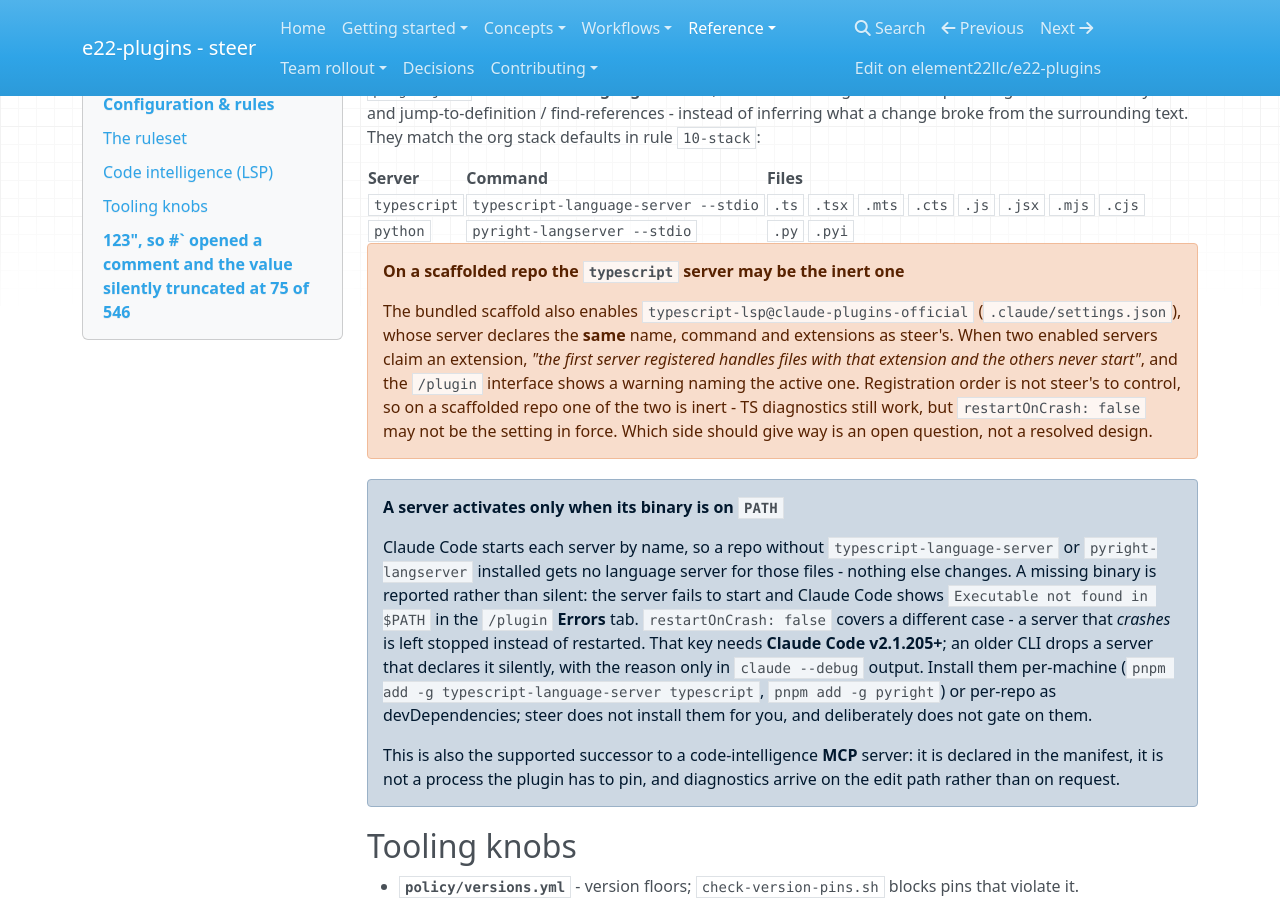
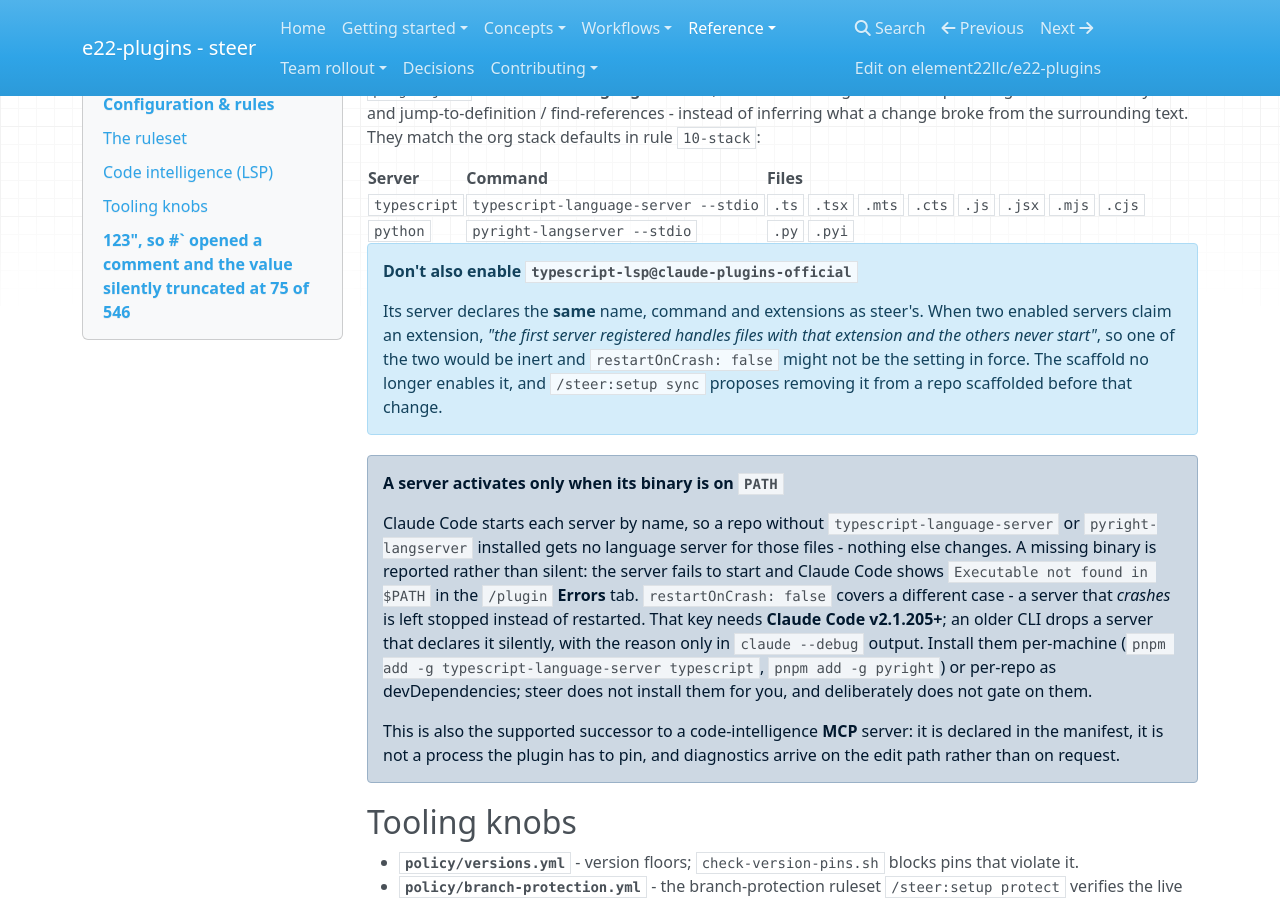
Before and after one commit to element22llc/e22-plugins, an MkDocs documentation site: the page built from docs/reference/configuration.md, in a window 1280 px wide and 900 px high, scrolled down 4402 px. Built offline with MkDocs 1.6.1, drawn with Linux system fonts in a browser that asks for light colours; nearby versions of some CDN libraries.

Commit message:
fix(scaffold): stop enabling the duplicate typescript-lsp plugin
Steer's plugin.json already declares a typescript language server for the
same extensions; with both enabled, one never starts and registration order
decides which. Adds a MIGRATIONS entry so sync proposes the removal in repos
scaffolded earlier.

Co-Authored-By: Claude Opus 5.5 <noreply@anthropic.com>

```diff
--- a/docs/reference/configuration.md
+++ b/docs/reference/configuration.md
@@ -107,16 +107,13 @@ the org stack defaults in rule `10-stack`:
 | `typescript` | `typescript-language-server --stdio` | `.ts` `.tsx` `.mts` `.cts` `.js` `.jsx` `.mjs` `.cjs` |
 | `python` | `pyright-langserver --stdio` | `.py` `.pyi` |
 
-!!! warning "On a scaffolded repo the `typescript` server may be the inert one"
-    The bundled scaffold also enables `typescript-lsp@claude-plugins-official`
-    (`.claude/settings.json`), whose server declares the **same** name, command
-    and extensions as steer's. When two enabled servers claim an extension, *"the
-    first server registered handles files with that extension and the others never
-    start"*, and the `/plugin` interface shows a warning naming the active one.
-    Registration order is not steer's to control, so on a scaffolded repo one of
-    the two is inert - TS diagnostics still work, but `restartOnCrash: false` may
-    not be the setting in force. Which side should give way is an open question,
-    not a resolved design.
+!!! note "Don't also enable `typescript-lsp@claude-plugins-official`"
+    Its server declares the **same** name, command and extensions as steer's.
+    When two enabled servers claim an extension, *"the first server registered
+    handles files with that extension and the others never start"*, so one of the
+    two would be inert and `restartOnCrash: false` might not be the setting in
+    force. The scaffold no longer enables it, and `/steer:setup sync` proposes
+    removing it from a repo scaffolded before that change.
 
 !!! info "A server activates only when its binary is on `PATH`"
     Claude Code starts each server by name, so a repo without
```
Also changed, not shown: plugins/steer/templates/reference/MIGRATIONS.md (+24 -0 lines), 2 other files.
